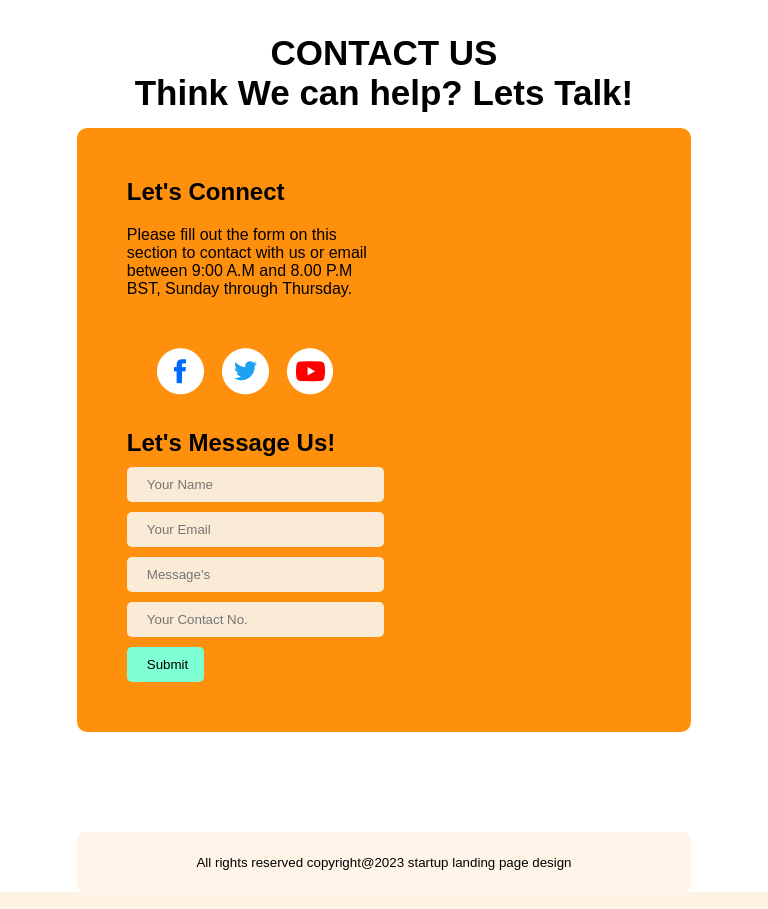
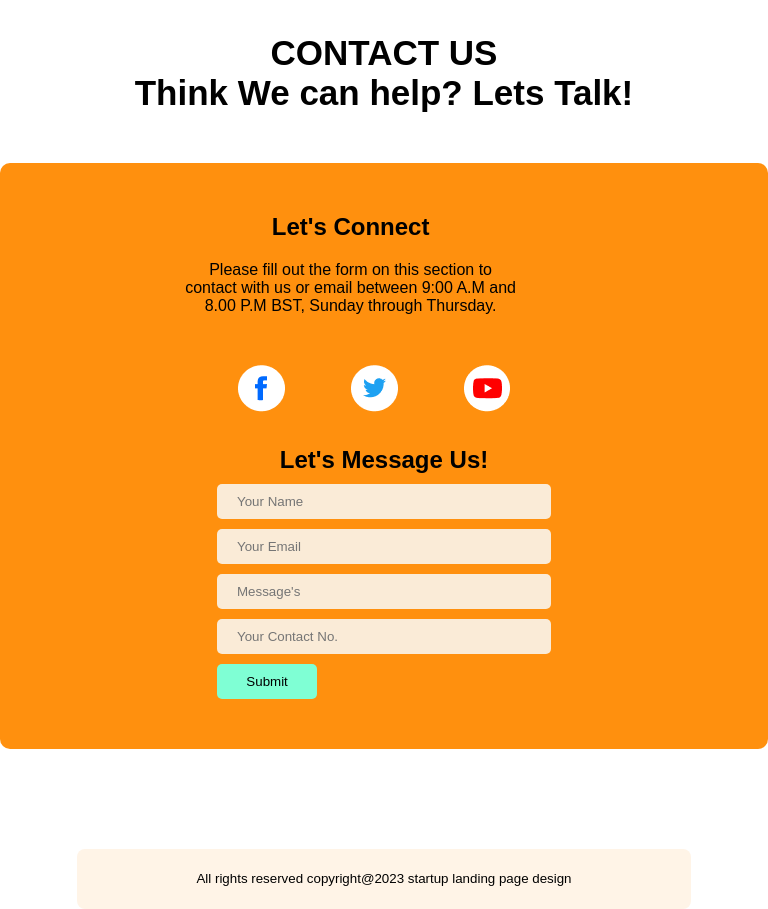
Before and after one commit to tarequemusa/phproject2-g3-architects, a plain HTML site: page index.html in a window 768 px wide. Shown: the part 5360-6269 px from the top of the page. Drawn offline with Linux system fonts and the light colour scheme.

Commit message:
Added Some CSS code for Tablet

```diff
--- a/styles/style.css
+++ b/styles/style.css
@@ -748,16 +748,18 @@ input[type="submit" i] {
 
 @media only screen and (min-width: 577px) and (max-width: 992px) {
 
-    .primary-menu{
+    .primary-menu {
         margin: 0 auto;
         margin-top: 50px;
         display: flex;
         justify-content: space-around;
         align-items: center;
     }
-.nav-menu{
+
+    .nav-menu {
         gap: 10px;
     }
+
     .primary-menu ul {
         display: flex;
         list-style: none;
@@ -766,20 +768,24 @@ input[type="submit" i] {
         flex-wrap: wrap;
         flex-direction: row;
     }
-.quick-list-section, .love-enjoy{
+
+    .quick-list-section,
+    .love-enjoy {
         display: flex;
         flex-direction: column;
         margin: 0 auto;
         justify-content: center;
         align-items: center;
     }
+
     .primary-banner img {
         background-repeat: no-repeat;
         width: 85%;
         height: auto;
         border-radius: 10px;
     }
-    .love-enjoy{
+
+    .love-enjoy {
         display: flex;
         flex-direction: column-reverse;
         margin: 0 auto;
@@ -791,32 +797,52 @@ input[type="submit" i] {
         position: relative;
         transform: translateX(0px) translateY(-780px);
     }
-    .love-title, h1 {
+
+    .love-title,
+    h1 {
         margin-top: 100px;
         border-left: 5px solid #FF900E;
         font-weight: 700;
         font-size: 45px;
     }
 
-    .fact-boxes{
-
+    .fact-boxes {
         display: grid;
         grid-template-columns: repeat(2, 1fr);
         gap: 25px;
     }
+
     .facts-title {
         margin-top: 100px;
     }
 
-    .sponsor-section, .sponsors-logo, .contact-info{
+    .sponsor-section,
+    .sponsors-logo,
+    .contact-info {
         display: flex;
         flex-direction: column;
+        margin: 0 auto;
+        justify-content: center;
+        align-items: center;
+        text-align: center;
     }
-.social-icon{
+
+    .social-icon {
         padding: 30px;
+        margin: 0 auto;
+        justify-content: center;
+        align-items: center;
+        text-align: center;
     }
-    .contact{
+    .contact-title {
+        text-align: center;
+        font-weight: 700;
+        font-size: 35px;
+        margin-bottom: 50px;
+    }
+    .contact {
         margin: 100px 0;
     }
 }
+
 /* Project Styles End Here! Happy Coding */
```
Also changed, not shown: index.html (+2 -2 lines). Lines whose indentation alone changed are shown as unchanged.
